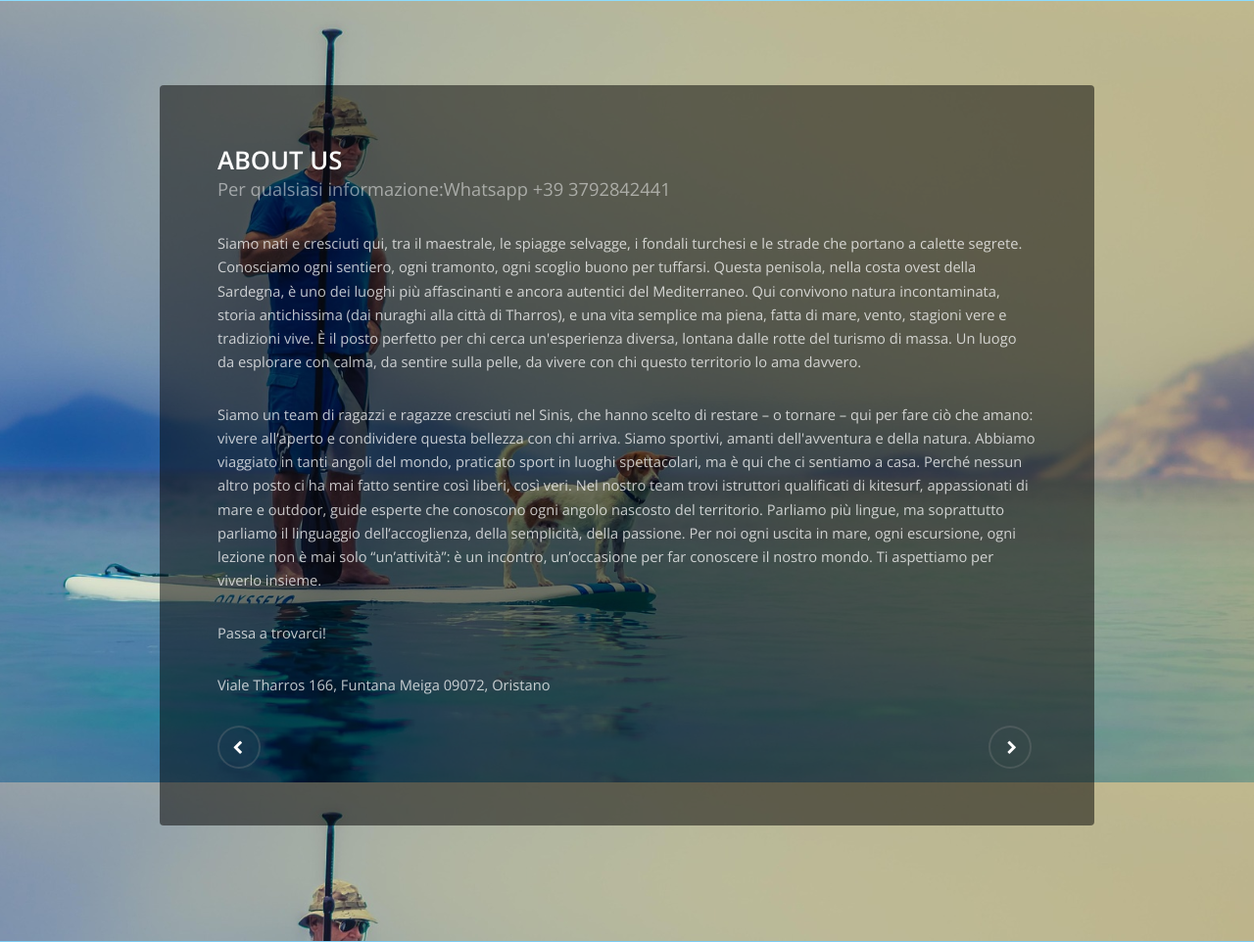
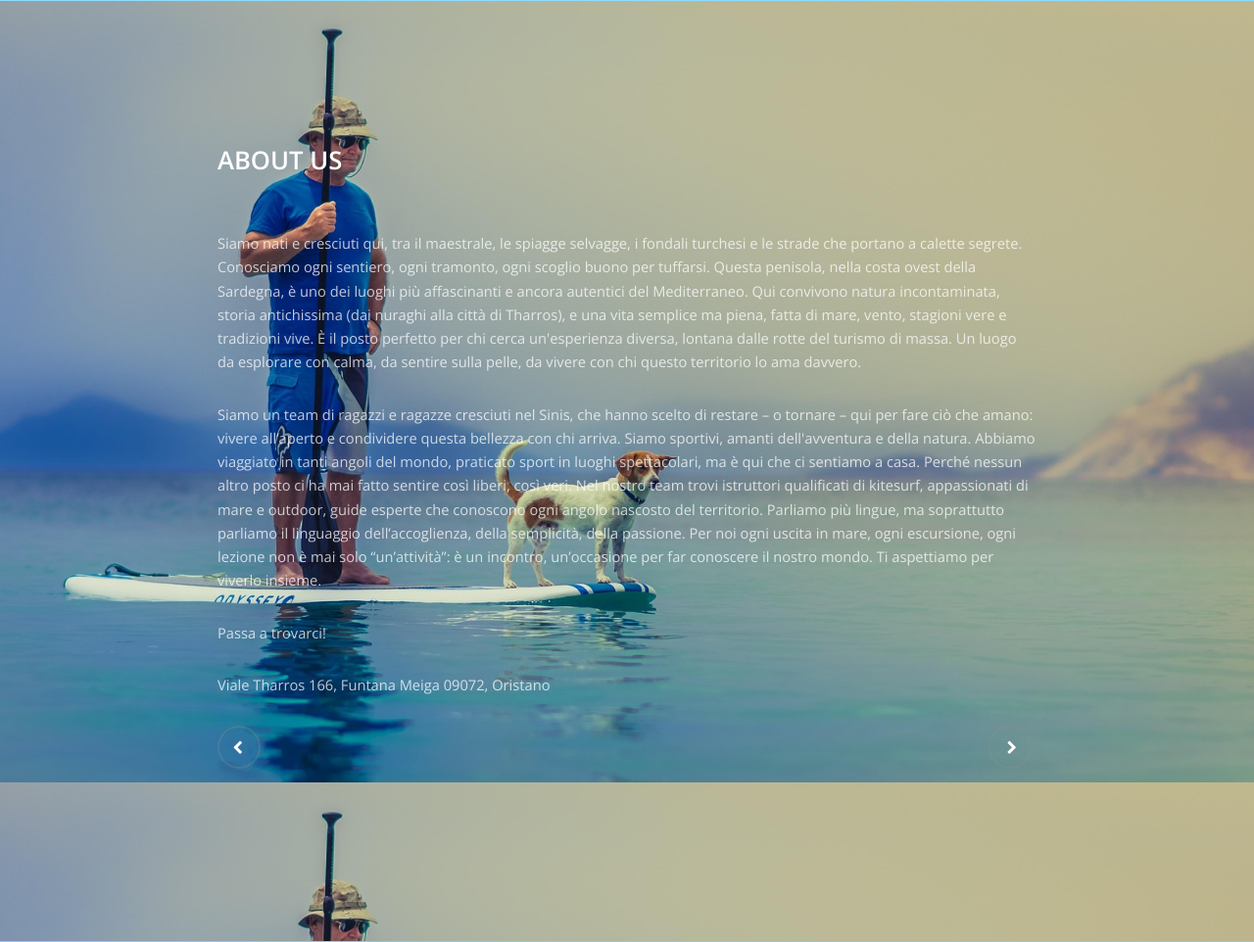
Before and after one commit to animamana/funtanaflow1.1, a PHP site: page /aboutus.html in a window 1280 px wide. Shown: the part 47-1009 px from the top of the page at 98% size. Run offline with PHP 8.4, Linux system fonts and the light colour scheme.

Commit message:
Update main.css
cambio box trasparente 1813, 1836

```diff
--- a/assets/css/main.css
+++ b/assets/css/main.css
@@ -1815,7 +1815,7 @@
 /* Box */
 
 	.box {
-		background: rgba(0, 0, 0, 0.5);
+		background: transparent;
 		border-radius: 4px;
 		margin-bottom: 2em;
 		overflow: hidden;
@@ -1834,7 +1834,7 @@
 		}
 
 		.box header p {
-			color: rgba(255, 255, 255, 0.5);
+			color: transparent;
 		}
 
 		.box.alt {
```
